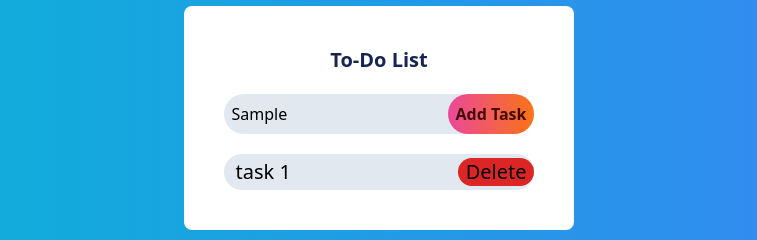
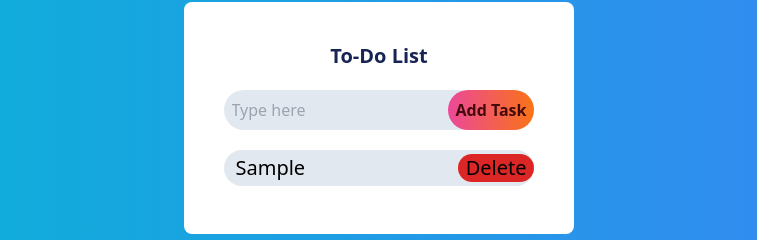
Before and after one commit to coolsyntax/To_Do_List, a plain HTML site: page src/index.html in a window 1280 px wide. Both pictures are taken after typing "Sample" into the empty fields and a click on the button "Add Task". Shown: the part 282-522 px from the top of the page, without its empty margins (261-1018 px from the left). Drawn offline with Linux system fonts and the light colour scheme.

Commit message:
Added javascript functions
1. Event listners to respective tags
2. Saves tasks to local storage
3. Renders each task to dom
4. Dom reload on addition or subtraction

```diff
--- a/src/index.html
+++ b/src/index.html
@@ -6,6 +6,7 @@
     <title>To Do List</title>
     <link rel="stylesheet" href="./output.css" />
   </head>
+
   <body
     class="h-screen bg-gradient-to-r from-cyan-500 to-blue-500 flex items-center justify-center"
   >
@@ -18,22 +19,23 @@
         <input
           type="text"
           name="task"
-          id="newTask"
+          id="todo-input"
+          placeholder="Type here"
           class="bg-slate-200 p-2 rounded-3xl w-64 -mr-8 focus:outline-none"
         />
 
         <button
           type="button"
           class="bg-gradient-to-r hover:from-teal-400 hover:to-blue-500 from-pink-500 to-orange-500 rounded-3xl p-2 font-bold text-red-950"
-          id="addTask"
+          id="add-task-btn"
         >
           Add Task
         </button>
       </div>
       <div class="w-full">
-        <ul class="">
-          <li
-            class="relative text-xl px-3 py-1 bg-slate-200 p-2 rounded-3xl focus:outline-none"
+        <ul id="todo-list" class="">
+          <!-- <li
+            class="relative text-xl px-3 py-1 bg-slate-200 p-2 rounded-3xl focus:outline-none mb-2 line-through cursor-pointer"
           >
             task 1
             <button
@@ -43,9 +45,11 @@
             >
               Delete
             </button>
-          </li>
+          </li> -->
         </ul>
       </div>
     </div>
+
+    <script src="./todo.js"></script>
   </body>
 </html>
--- /dev/null
+++ b/src/todo.js
@@ -0,0 +1,101 @@
+document.addEventListener("DOMContentLoaded", () => {
+  const todoInput = document.getElementById("todo-input");
+
+  const addTaskButton = document.getElementById("add-task-btn");
+
+  const todoList = document.getElementById("todo-list");
+
+  let tasks = JSON.parse(localStorage.getItem("tasks")) || [];
+
+  tasks.forEach((task) => {
+    renderTasks(task);
+  });
+
+  addTaskButton.addEventListener("click", () => {
+    const taskText = todoInput.value.trim();
+
+    if (taskText === "") {
+      return;
+    }
+
+    const newTask = {
+      id: Date.now(),
+      text: taskText,
+      completed: false,
+    };
+
+    tasks.push(newTask);
+    saveTasks();
+    renderTasks(newTask);
+    todoInput.value = "";
+  });
+
+  function renderTasks(task) {
+    const li = document.createElement("li");
+    li.setAttribute("task-id", task.id);
+    if (task.completed) {
+      li.classList.add("line-through");
+    }
+    const liClass = [
+      "relative",
+      "text-xl",
+      "px-3",
+      "py-1",
+      "bg-slate-200",
+      "p-2",
+      "rounded-3xl",
+      "focus:outline-none",
+      "mb-2",
+      "cursor-pointer",
+    ];
+    liClass.forEach((element) => {
+      li.classList.add(element);
+    });
+
+    li.innerHTML = `${task.text}`;
+
+    const btn = document.createElement("button");
+
+    const btnClass = [
+      "bg-red-600",
+      "font-medium",
+      "right-0",
+      "absolute",
+      "px-2",
+      "rounded-3xl",
+      "hover:bg-red-700",
+    ];
+
+    btnClass.forEach((element) => {
+      btn.classList.add(element);
+    });
+
+    btn.innerHTML = "Delete";
+
+    li.appendChild(btn);
+
+    li.addEventListener("click", (e) => {
+      if (e.target.tagName === "BUTTON") {
+        return;
+      }
+
+      task.completed = !task.completed;
+      li.classList.toggle("line-through");
+      saveTasks();
+    });
+
+    li.querySelector("button").addEventListener("click", (e) => {
+      e.stopPropagation();
+      tasks = tasks.filter((t) => t.id != task.id);
+      li.remove;
+      saveTasks();
+      location.reload();
+    });
+
+    todoList.appendChild(li);
+  }
+
+  function saveTasks() {
+    localStorage.setItem("tasks", JSON.stringify(tasks));
+  }
+});
```
Also changed, not shown: src/output.css.
